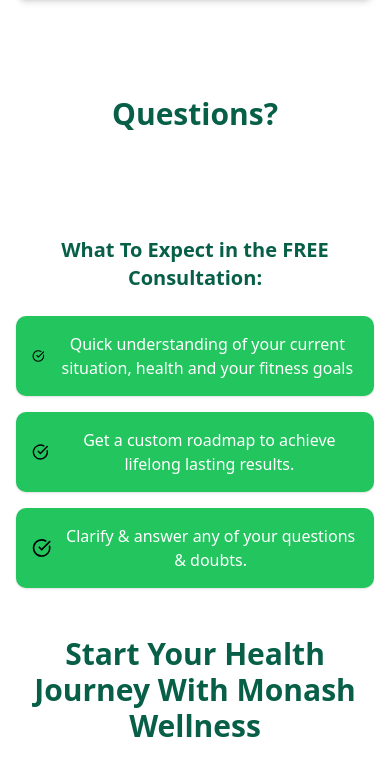
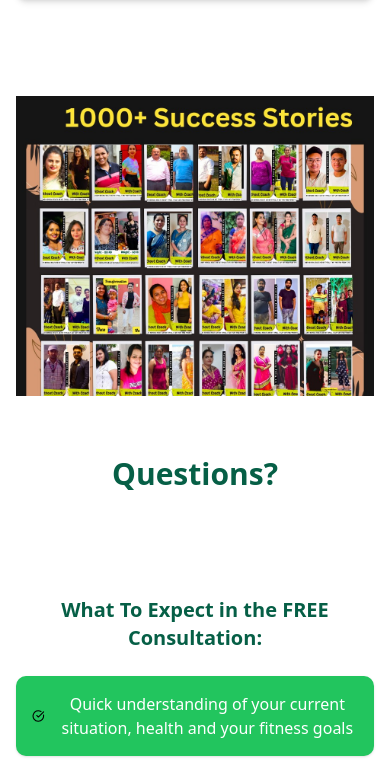
Before and after one commit to simar1810/monash_wellness_funnel, a Next.js app: page / in a window 390 px wide. Shown: the part 7872-8642 px from the top of the page. Built offline with nearby package versions, Linux system fonts and the light colour scheme.

Commit message:
fix: name

```diff
--- a/src/app/layout.js
+++ b/src/app/layout.js
@@ -12,7 +12,7 @@
 });
 
 export const metadata = {
-  title: "Monash Wellness",
+  title: "Live Young Wellness",
   description: "Generated by create next app",
 };
 
--- a/src/components/ClientTestimonials.jsx
+++ b/src/components/ClientTestimonials.jsx
@@ -20,7 +20,7 @@
     date: "",
     image: null,
     rating: 5,
-    text: "PCOS had made my life miserable — irregular cycles, weight gain, mood swings. But Monali changed everything for me! With her structured support, I’ve lost 10 kg, my periods are regular now, and migraines have vanished. She truly understands women’s issues and guides like a sister. Monash Wellness changed my life!",
+    text: "PCOS had made my life miserable — irregular cycles, weight gain, mood swings. But Monali changed everything for me! With her structured support, I’ve lost 10 kg, my periods are regular now, and migraines have vanished. She truly understands women’s issues and guides like a sister. Live Young Wellness changed my life!",
   },
 ];
 
--- a/src/components/ConsultationSecction.jsx
+++ b/src/components/ConsultationSecction.jsx
@@ -1,6 +1,7 @@
 "use client";
 import { Button } from "@/components/ui/button";
 import { CheckCircle } from "lucide-react";
+import Image from "next/image";
 import Link from "next/link";
 import { useEffect } from "react";
 
@@ -27,6 +28,15 @@
   }, []);
   return (
     <section className="w-full py-12 md:py-24 lg:py-32 bg-[var(--background)] text-center">
+      <div className="max-w-screen-xl mx-auto px-4 md:px-6 flex justify-center mb-15" >
+        <Image
+          src="/collage.jpg"
+          alt="Live Young Wellness"
+          width={1000}
+          height={1000}
+          className="w-full h-full object-contain"
+        />
+      </div>
       <div className="max-w-screen-xl mx-auto px-4 md:px-6">
         <h2 className="text-3xl md:text-4xl font-bold mb-4 text-[var(--primary-foreground)]">
           Questions?
@@ -55,7 +65,7 @@
         </div>
 
         <h2 className="text-3xl md:text-4xl font-bold mb-6 text-[var(--primary-foreground)]">
-          Start Your Health Journey With Monash Wellness
+          Start Your Health Journey With Live Young Wellness
         </h2>
         <p className="text-lg md:text-xl max-w-3xl mx-auto mb-8 text-black">
           Our System is so Easy, Sustainable and Doable that it becomes part of
--- a/src/components/HeroSection.jsx
+++ b/src/components/HeroSection.jsx
@@ -211,7 +211,7 @@
         key: process.env.NEXT_PUBLIC_RAZORPAY_KEY_ID,
         amount: order.amount,
         currency: order.currency || "INR",
-        name: "Monash Fitness",
+        name: "Monash Wellness",
         description: "Premium Fitness Community Membership",
         image: "/logo.png",
         order_id: order.id,
--- a/src/components/paymentbanner.jsx
+++ b/src/components/paymentbanner.jsx
@@ -209,7 +209,7 @@
         key: process.env.NEXT_PUBLIC_RAZORPAY_KEY_ID,
         amount: order.amount,
         currency: order.currency || "INR",
-        name: "Monash Fitness",
+        name: "Monash Wellness",
         description: "Premium Fitness Community Membership",
         image: "/logo.png",
         order_id: order.id,
```
Also changed, not shown: public/collage.jpg (added).
